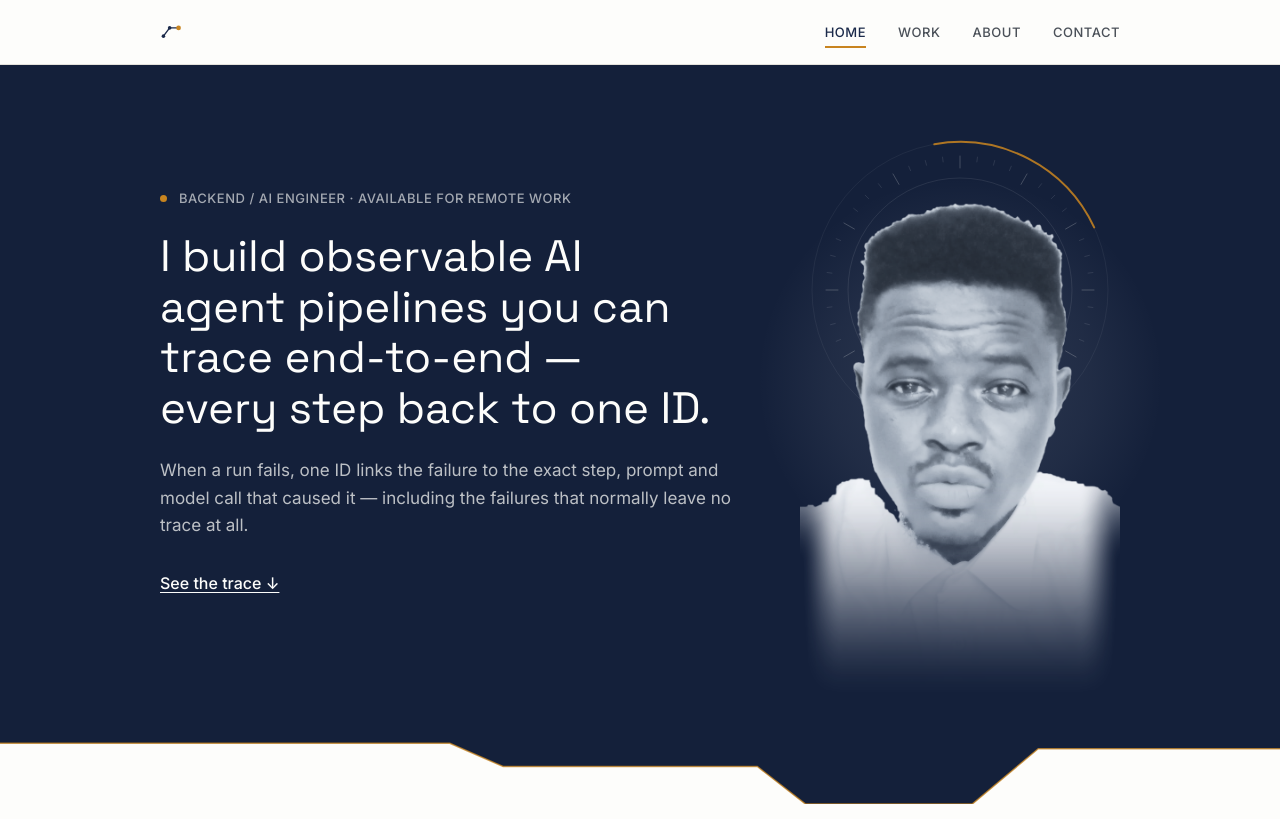
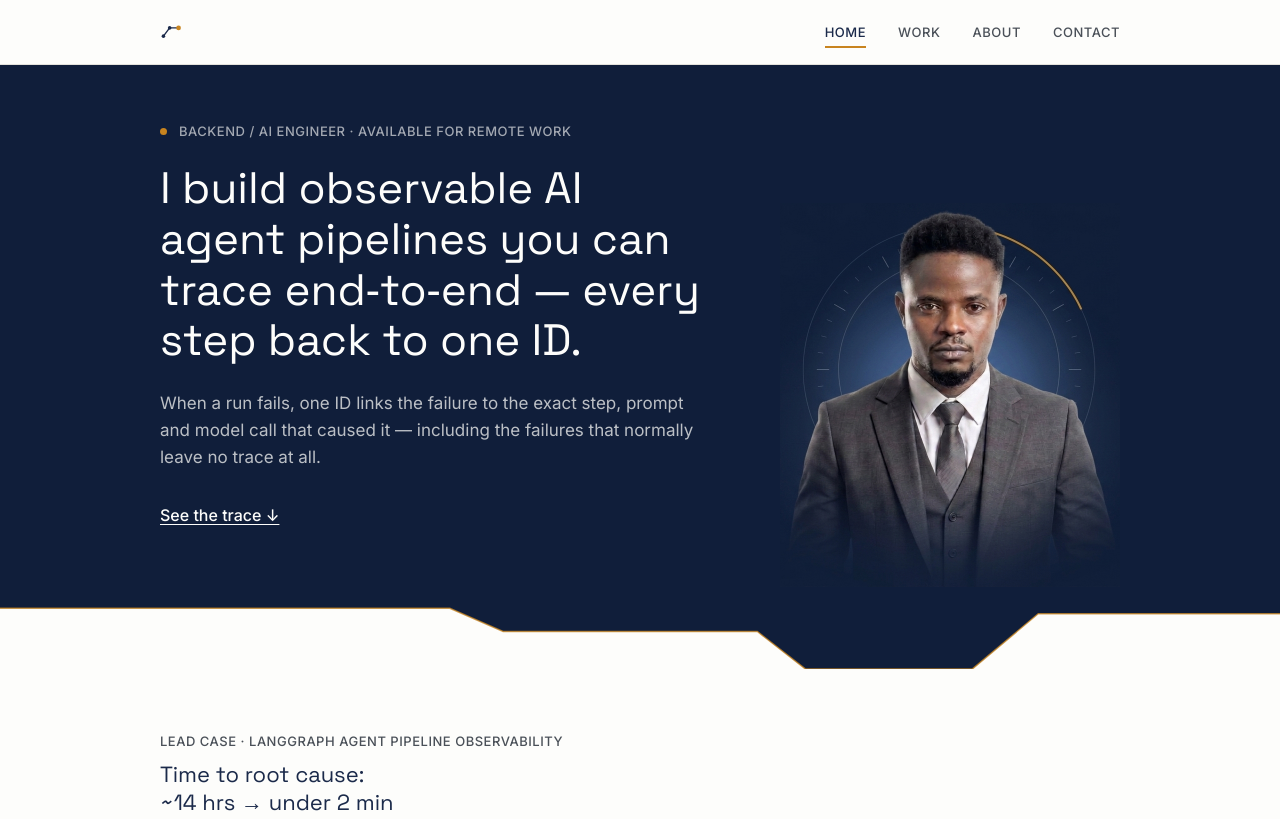
Before and after one commit to Gamey001/flyrank-capstone, an Astro site in the folder site/: page / in a window 1280 px wide. Shown: the top 819 px of the page. Built offline with nearby package versions, Linux system fonts and the light colour scheme; Astro itself is replaced by a stand-in of ours; a web font is replaced by a local one.

Commit message:
fix: updated hero

```diff
--- a/site/src/components/Hero.astro
+++ b/site/src/components/Hero.astro
@@ -2,22 +2,10 @@
 import { Image } from 'astro:assets';
 
 import { site } from '../site';
-import portrait from '../assets/portrait-cutout.png';
+import portrait from '../assets/portrait-hero.png';
 
-// Instrument dial behind the portrait, generated at build time so it renders as
-// plain SVG.
-const ticks = Array.from({ length: 48 }, (_, i) => {
-  const a = (i / 48) * Math.PI * 2;
-  const outer = 168;
-  const inner = i % 4 === 0 ? 152 : 161;
-  return {
-    x1: (200 + Math.cos(a) * outer).toFixed(1),
-    y1: (200 + Math.sin(a) * outer).toFixed(1),
-    x2: (200 + Math.cos(a) * inner).toFixed(1),
-    y2: (200 + Math.sin(a) * inner).toFixed(1),
-    major: i % 4 === 0,
-  };
-});
+// The dial and its backdrop are part of the image itself, so the component
+// draws no ring of its own.
 
 // Faceted lower edge — deepest under the portrait, stepping up to the left.
 const EDGE_FILL = 'M0 0H1440V30L1168 30L1094 92H906L852 50H566L506 24H0Z';
@@ -36,32 +24,13 @@ const EDGE_LINE = 'M0 24H506L566 50H852L906 92H1094L1168 30H1440';
       </div>
 
       <figure class="portrait">
-        <svg class="dial" viewBox="0 0 400 400" aria-hidden="true" focusable="false">
-          <g fill="none" stroke="#fdfdfb">
-            <circle cx="200" cy="200" r="185" stroke-opacity="0.07" />
-            <circle cx="200" cy="200" r="140" stroke-opacity="0.11" />
-          </g>
-          <g stroke="#fdfdfb" stroke-width="1">
-            {ticks.map((t) => (
-              <line
-                x1={t.x1} y1={t.y1} x2={t.x2} y2={t.y2}
-                stroke-opacity={t.major ? 0.26 : 0.13}
-              />
-            ))}
-          </g>
-          <path
-            d="M 167.9 17.8 A 185 185 0 0 1 367.7 121.8"
-            fill="none" stroke="#c8841f" stroke-width="2.5" stroke-linecap="round"
-            stroke-opacity="0.85"
-          />
-        </svg>
-
         <Image
           class="shot"
           src={portrait}
           alt={`${site.name}, ${site.role}`}
-          widths={[320, 480, 640, 720]}
-          sizes="(min-width: 900px) 320px, 260px"
+          widths={[340, 510, 680]}
+          sizes="(min-width: 900px) 380px, 320px"
+          quality={92}
           loading="eager"
           fetchpriority="high"
           decoding="async"
@@ -78,19 +47,21 @@ const EDGE_LINE = 'M0 24H506L566 50H852L906 92H1094L1168 30H1440';
 </section>
 
 <style>
-  .hero { padding-block: 0; }
+  /* Matched to the hero image's own backdrop (rgb 16,30,58) so the image
+     rectangle has no edge against the panel. */
+  .hero { padding-block: 0; --hero-ink: #101e3a; }
 
   .panel {
     position: relative;
     overflow: hidden;
-    background: var(--surface-ink);
+    background: var(--hero-ink);
     color: var(--bg);
-    padding-block: clamp(var(--space-12), 7vw, 88px) 0;
+    padding-block: clamp(var(--space-8), 4.5vw, 60px) 0;
   }
 
   .grid { display: grid; row-gap: 0; }
 
-  .copy { padding-bottom: clamp(var(--space-12), 7vw, 88px); }
+  .copy { padding-bottom: clamp(var(--space-8), 4.5vw, 60px); }
 
   .eyebrow {
     display: flex;
@@ -115,7 +86,7 @@ const EDGE_LINE = 'M0 24H506L566 50H852L906 92H1094L1168 30H1440';
   .hero h1 {
     color: var(--bg);
     font-size: clamp(2rem, 4.8vw, 2.75rem);
-    max-width: 21ch;
+    max-width: 24ch;
   }
   .hero .lede {
     color: rgba(253, 253, 251, 0.72);
@@ -127,41 +98,14 @@ const EDGE_LINE = 'M0 24H506L566 50H852L906 92H1094L1168 30H1440';
   .portrait {
     position: relative;
     margin: 0 auto;
-    max-width: 260px;
+    max-width: 320px;
     align-self: end;
     display: flex;
     justify-content: center;
   }
 
-  /* Keeps the hair reading against the panel without washing the photo out. */
-  .portrait::before {
-    content: '';
-    position: absolute;
-    left: 50%;
-    top: 4%;
-    inline-size: 128%;
-    aspect-ratio: 1;
-    transform: translateX(-50%);
-    border-radius: 50%;
-    background: radial-gradient(
-      circle,
-      rgba(233, 238, 247, 0.13) 0%,
-      rgba(233, 238, 247, 0.06) 45%,
-      rgba(233, 238, 247, 0) 70%
-    );
-    pointer-events: none;
-  }
-  .dial {
-    position: absolute;
-    left: 50%;
-    top: -4%;
-    width: 172%;
-    transform: translateX(-50%);
-    pointer-events: none;
-  }
-
-  /* The dissolve is baked into the asset's alpha — the original frame cuts the
-     shoulders on the bottom and both sides, which one CSS gradient cannot taper. */
+  /* The image carries its own navy backdrop, matched to --surface-ink, so its
+     edges disappear into the panel with no mask needed. */
   .shot {
     position: relative;
     width: 100%;
@@ -174,16 +118,16 @@ const EDGE_LINE = 'M0 24H506L566 50H852L906 92H1094L1168 30H1440';
     width: 100%;
     height: clamp(44px, 6.4vw, 92px);
   }
-  .edge-fill { fill: var(--surface-ink); }
+  .edge-fill { fill: var(--hero-ink); }
   .edge-line { fill: none; stroke: var(--amber); stroke-width: 1.5; opacity: 0.75; }
 
   @media (min-width: 900px) {
     .grid {
-      grid-template-columns: minmax(0, 1fr) 320px;
+      grid-template-columns: minmax(0, 1fr) 340px;
       column-gap: clamp(var(--space-8), 5vw, 72px);
       align-items: end;
     }
     .copy { grid-column: 1; align-self: center; }
-    .portrait { grid-column: 2; max-width: 320px; margin: 0; }
+    .portrait { grid-column: 2; max-width: 340px; margin: 0; }
   }
 </style>
--- a/site/src/site.ts
+++ b/site/src/site.ts
@@ -3,7 +3,7 @@ export const site = {
   role: 'Backend / AI Engineer',
 
   claim:
-    'I build observable AI agent pipelines you can trace end-to-end — every step back to one ID.',
+    'I build observable AI agent pipelines you can trace end‑to‑end — every step back to one ID.',
 
   subline:
     'When a run fails, one ID links the failure to the exact step, prompt and model call that caused it — including the failures that normally leave no trace at all.',
```
Also changed, not shown: site/src/assets/portrait-cutout.png (deleted), site/src/assets/portrait-hero.png (added).
